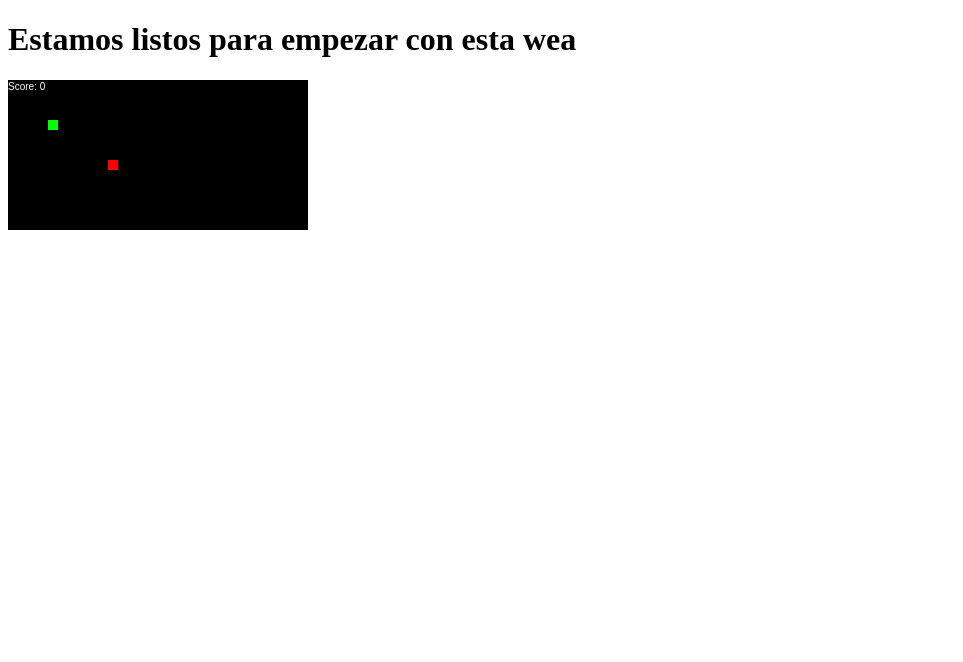
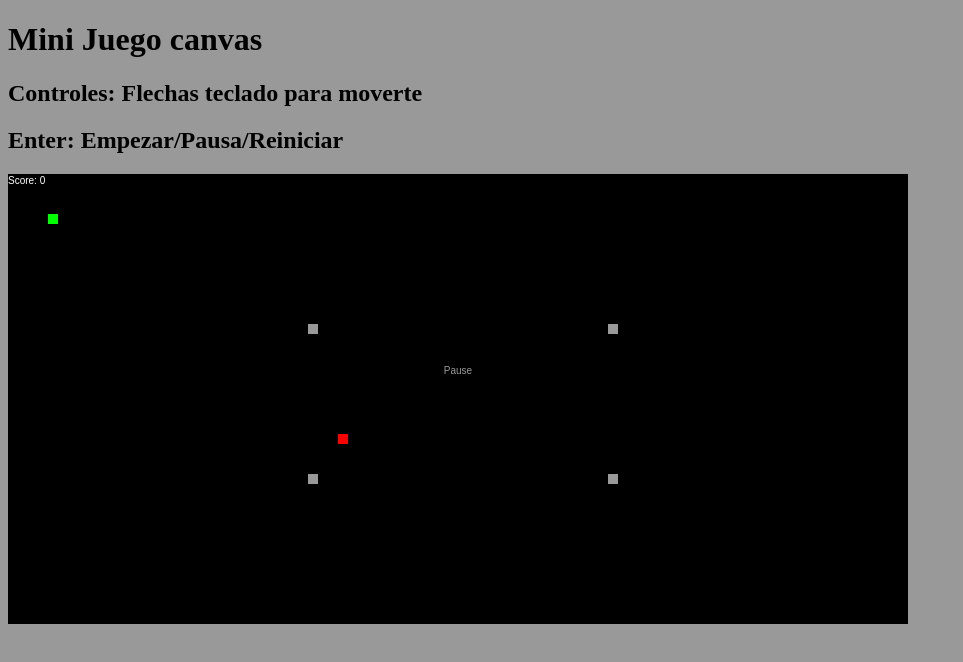
Before and after one commit to OINONTA24/juego_canvas, a plain HTML site: page index.html in a window 1280 px wide. Shown: the whole page, without its empty margins (0-963 px from the left). Drawn offline with Linux system fonts and the light colour scheme; files whose address does not match are found by name.

Commit message:
Update index.html

```diff
--- a/index.html
+++ b/index.html
@@ -4,12 +4,17 @@
     <meta charset="UTF-8">
     <meta name="viewport" content="width=device-width, initial-scale=1.0">
     <title>Mi propio juego</title>
+    <style>
+        body{
+            background: #999;
+        }
+    </style>
 </head>
 <body>
-    <h1>Estamos listos para empezar con esta wea</h1>
-    <p><canvas id="canvas" width="300" height="150" style="background: #999">
-        Canvas not supported by your browser
-    </canvas></p>
+    <h1>Mini Juego canvas</h1>
+    <h2>Controles: Flechas teclado para moverte</h2>
+    <h2>Enter: Empezar/Pausa/Reiniciar</h2>
+    <p><canvas id="canvas" width="900" height="450" style="background: #999"></canvas></p>
     <script type="application/javascript" src="game.js"></script>
 </body>
 </html>
```
